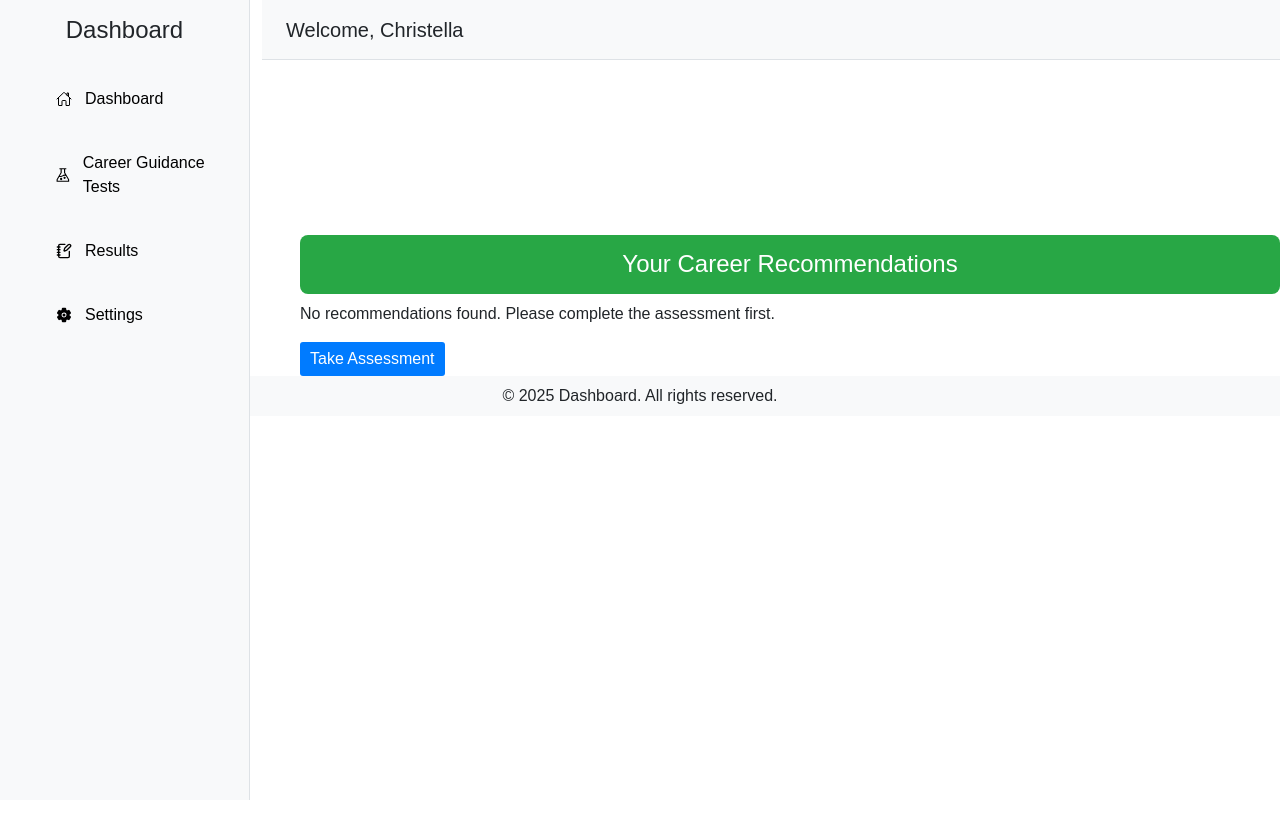
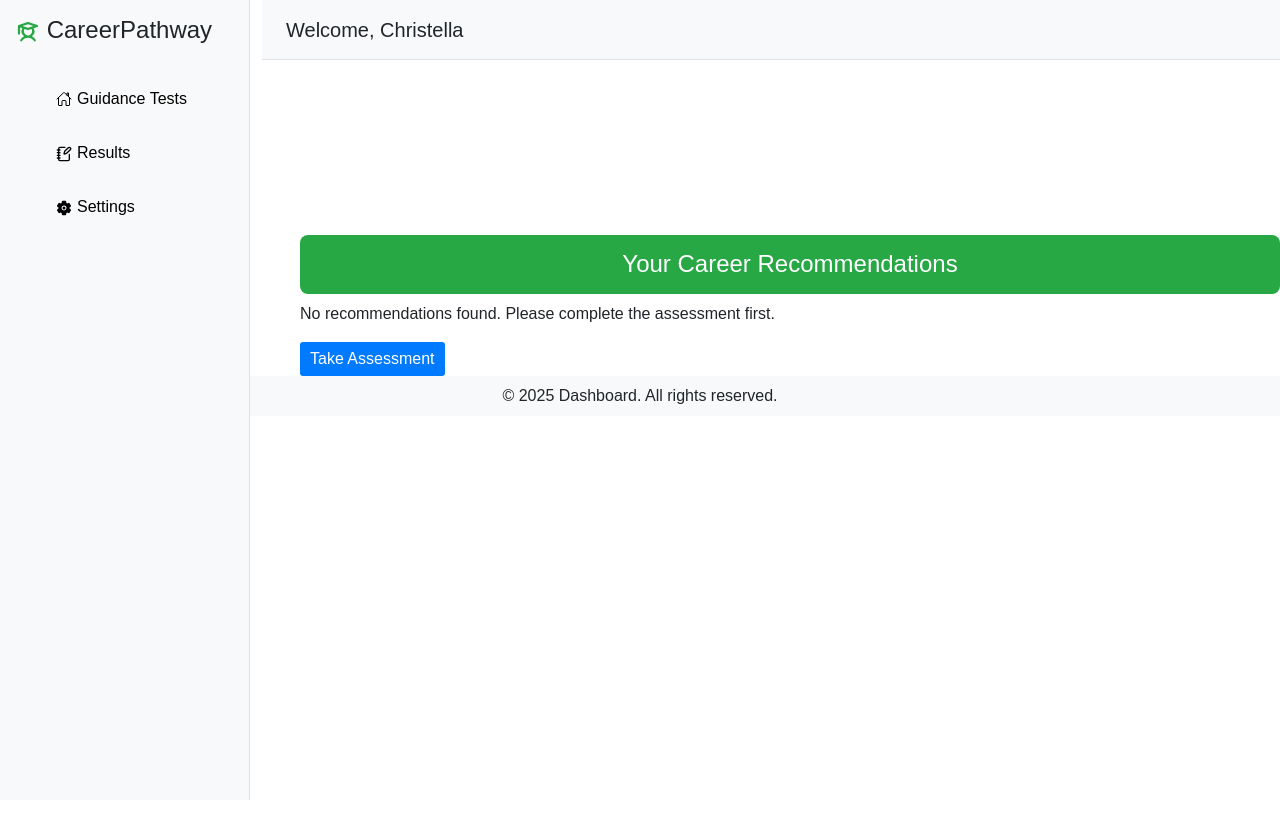
Before and after one commit to Kami-christella/Career-Guidance-App, a React (Vite) app: page /dashboard/Assessment2/assessment3/Results in a window 1280 px wide. Built offline with nearby package versions, Linux system fonts and the light colour scheme.

Commit message:
design changes

```diff
--- a/src/Dashboard/Dashboard_Styles/NewDash.css
+++ b/src/Dashboard/Dashboard_Styles/NewDash.css
@@ -8,11 +8,25 @@
     cursor: pointer;
     display: flex;
     align-items: center;
-    gap: 10px;
+    /* gap: 10px; */
+  }
+  .sidei{
+    margin-left: 5px;
+  }
+  .settingsClass{
+    margin-top:-10px;
+  }
+  .resultsClass{
+    margin-top:-10px;
+  }
+
+  .careerIcon{
+    color:#28a745;
   }
 
   .divClassb.active {
-    background-color: #399a28; /* Bootstrap primary blue */
+    background-color:  #28a745; /* Bootstrap primary blue */
     color: white;
     border-radius: 5px;
+    margin-left: -1px;
   }
--- a/src/Dashboard/Dashboard_Styles/sidebar.css
+++ b/src/Dashboard/Dashboard_Styles/sidebar.css
@@ -267,6 +267,7 @@
     height: 60px;
     width: 60px;
     margin-left: 680px;
+    color:#28a745;
 }
 
 .circle-image {
--- a/src/Dashboard/NewDash.jsx
+++ b/src/Dashboard/NewDash.jsx
@@ -1,5 +1,6 @@
 import { useState } from "react";
 import { IoPersonCircle, IoHomeOutline, IoSettings } from "react-icons/io5";
+import { PiStudentBold } from "react-icons/pi";
 import { GrTest } from "react-icons/gr";
 import { LuNotebookPen } from "react-icons/lu";
 import { useNavigate, useLocation } from "react-router-dom";
@@ -17,33 +18,41 @@ function NewDash() {
         className="bg-body-tertiary p-3 position-fixed top-0 start-0 vh-100 d-flex flex-column border-end"
         style={{ width: "250px" }}
       >
-        <h4 className="text-center">Dashboard</h4>
+        <h4 className=""> <PiStudentBold className="careerIcon" />  CareerPathway</h4>
         <div className="ActiveNavContainer mt-4">
           <div
             className={`divClassb ${location.pathname === "/dashboard" ? "active" : ""}`}
             onClick={() => navigate("/dashboard")}
           >
             <IoHomeOutline />
-            <span className="sidei"> Dashboard</span>
+            <span className="sidei"> Guidance Tests</span>
           </div>
-          <div
+          {/* <div
             className={`divClassb ${location.pathname === "/dashboard/Career-test" ? "active" : ""}`}
             onClick={() => navigate("/dashboard/Career-test")}
           >
             <GrTest /> <span className="sidei"> Career Guidance Tests</span>
-          </div>
+          </div> */}
           <div
             className={`divClassb ${location.pathname === "/dashboard/Assessment2/assessment3/results" ? "active" : ""}`}
             onClick={() => navigate("/dashboard/Assessment2/assessment3/results")}
           >
-            <LuNotebookPen /> <span className="sidei"> Results</span>
+
+            <div className="resultsClass">
+            <LuNotebookPen />
+              <span className="sidei">Results</span>
+            </div>
+            {/* <span className="sidei"> Results</span> */}
           </div>
           <div
             className={`divClassb ${location.pathname === "/Settings" ? "active" : ""}`}
             onClick={() => navigate("/Settings")}
           >
-            <IoSettings />
-            <span className="sidei"> Settings</span>
+            {/* <IoSettings /> */}
+          <div className="settingsClass">
+            <IoSettings/>
+            <span className="sidei">Settings</span>
+            </div>
           </div>
         </div>
       </aside>
```
Also changed, not shown: 1 other file (tests, documents, lock files or other folders).
